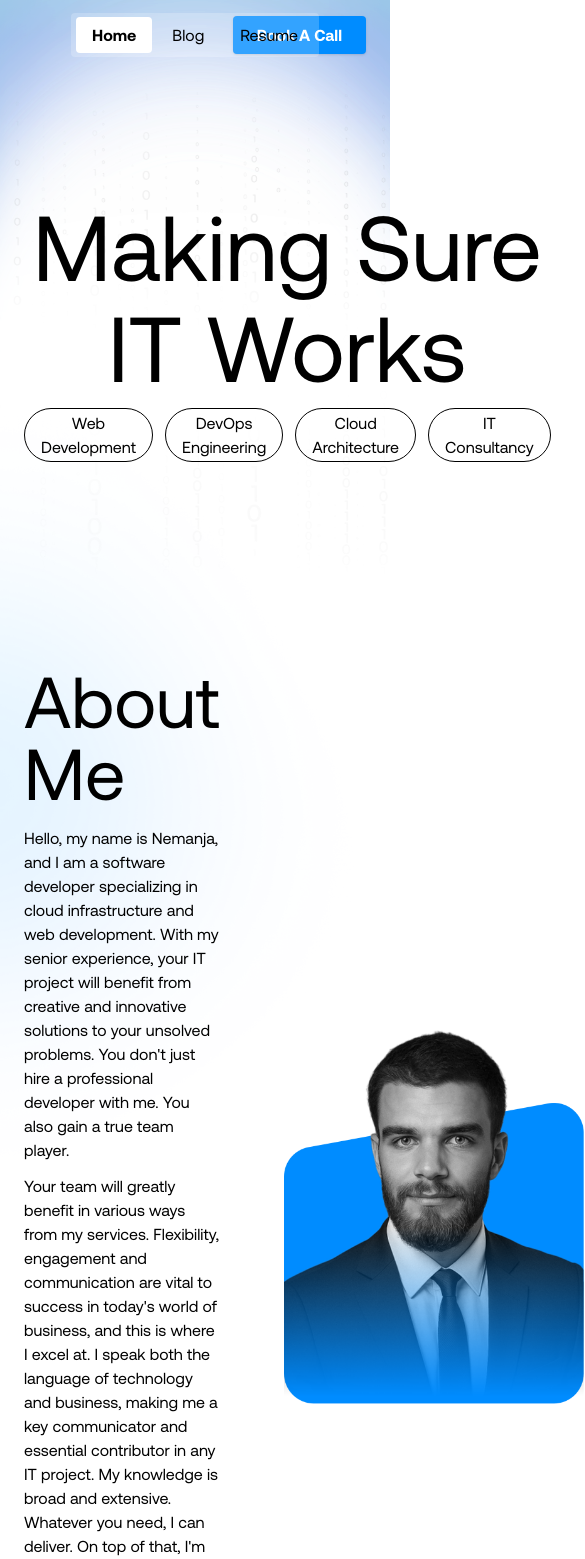
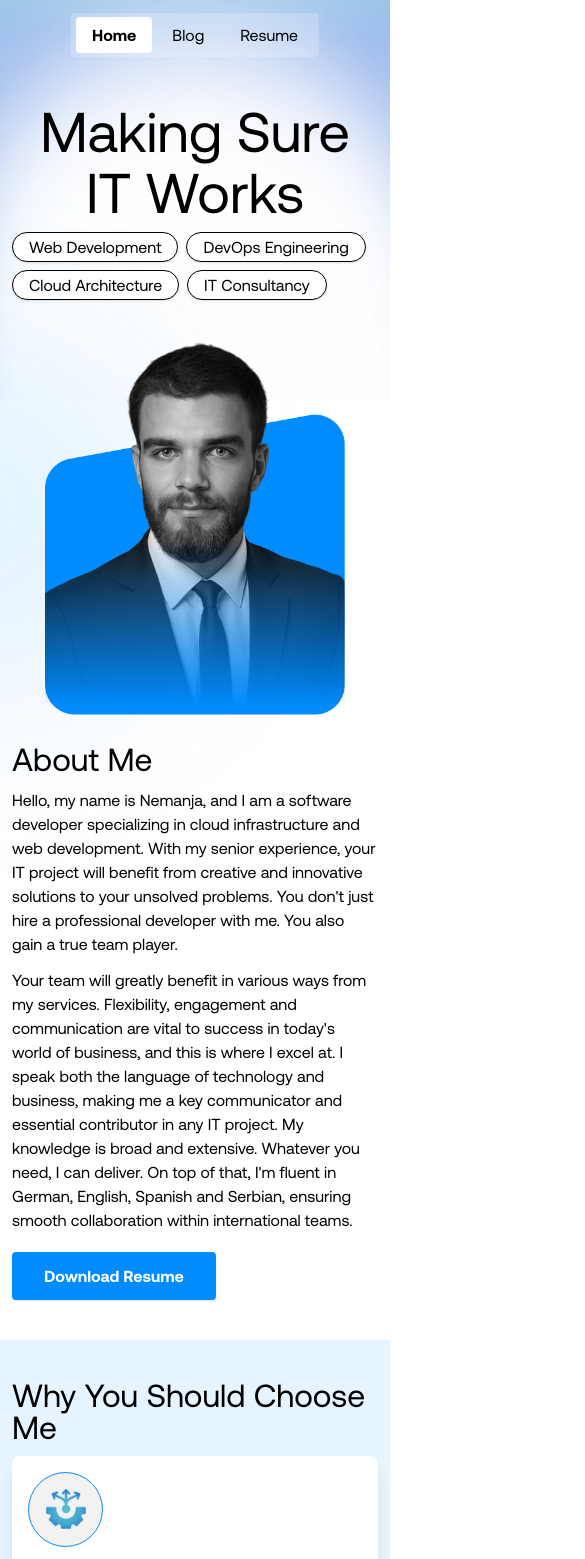
Before and after one commit to NemanjaTomic57/tonit.dev, a Next.js app in the folder frontend/: page / in a window 390 px wide. Shown: the top 1559 px of the page, 585 px wide, since content can reach past the window. Built offline with nearby package versions, Linux system fonts and the light colour scheme.

Commit message:
frontend: make responsive

```diff
--- a/frontend/package.json
+++ b/frontend/package.json
@@ -18,6 +18,7 @@
         "react": "19.1.0",
         "react-dom": "19.1.0",
         "react-hook-form": "^7.62.0",
+        "swiper": "^11.2.10",
         "zod": "^4.1.5"
     },
     "devDependencies": {
--- a/frontend/src/app/globals.css
+++ b/frontend/src/app/globals.css
@@ -33,6 +33,12 @@
     --container-sm-vert: 90px;
 }
 
+@media (max-width: 640px) {
+    :root {
+        --container-sm-vert: 40px;
+    }
+}
+
 @theme inline {
     --color-primary: var(--primary);
     --color-primary-tint: var(--primary-tint);
@@ -56,37 +62,32 @@ body {
 
 /*------ CONTAINERS ------*/
 .container-sm {
-    @apply px-6 max-w-[1200px] mx-auto;
+    @apply px-3 md:px-6 max-w-[1200px] mx-auto;
 }
 
 .container {
-    @apply px-6 max-w-full;
+    @apply px-3 md:px-6 max-w-full;
 }
 
 /*------ HEADINGS & TYPOGRAPHY ------*/
 h1 {
-    font-size: 5.75rem;
-    line-height: 6.35rem;
+    @apply leading-[3.8rem] sm:leading-[6.15rem] text-[3.5rem] sm:text-[5.75rem];
 }
 
 h2 {
-    font-size: 4.5rem;
-    line-height: 4.5rem;
-    margin-bottom: 1rem;
+    @apply mb-3 md:mb-4 leading-[2rem] sm:leading-[2.8rem] md:leading-[3.8rem] lg:leading-[4.5rem] text-[2rem] sm:text-[2.8rem] md:text-[3.6rem] lg:text-[4.5rem];
 }
 
 h3 {
-    font-size: 2.875rem;
     font-weight: 700;
-    line-height: 3rem;
     margin-bottom: 1.6rem;
+    @apply mb-4 sm:mb-6 leading-[1.8rem] sm:leading-[2.4rem] lg:leading-[3rem] text-[1.6rem] sm:text-[2.4rem] lg:text-[2.875rem];
 }
 
 h5 {
-    font-size: 1.4rem;
     font-weight: 700;
-    line-height: 1.6rem;
     margin-bottom: 0.8rem;
+    @apply leading-[1.2rem] lg:leading-[1.6rem] text-[1.3rem] lg:text-[1.4rem];
 }
 
 p {
@@ -102,7 +103,7 @@ ul.blue-checkmark {
 ul.blue-checkmark li {
     position: relative;
     padding-left: 34px;
-    margin-bottom: 10px;
+    margin-bottom: 12px;
 }
 
 ul.blue-checkmark li::before {
@@ -137,3 +138,24 @@ ul.blue-checkmark li::before {
 .shadow-top {
     box-shadow: 0px -0.5px 2px rgba(0, 0, 0, 0.1);
 }
+
+.shadow-card {
+    box-shadow:
+        0 1px 3px rgba(0, 0, 0, 0.12),
+        0 1px 2px rgba(0, 0, 0, 0.24);
+}
+
+/*------ SWIPER ------*/
+.swiper-slide {
+    height: auto !important;
+}
+
+.tech-stack {
+    overflow-y: visible !important;
+    padding-inline: 16px !important;
+    padding-bottom: 14px !important;
+}
+
+.tech-stack .swiper-pagination {
+    translate: 0 24px;
+}
--- a/frontend/src/app/page.tsx
+++ b/frontend/src/app/page.tsx
@@ -15,8 +15,8 @@ export default function Home() {
 
     return (
         <>
-            <div className="h-[60dvh] relative">
-                <div className="absolute w-full h-full -z-10">
+            <div className="mt-8 sm:mt-0 sm:h-[60dvh] relative">
+                <div className="absolute w-full h-full -z-10 hidden sm:block">
                     <Image
                         src="/images/hero__binary-code.png"
                         alt="Streaming binary code"
@@ -24,7 +24,7 @@ export default function Home() {
                         className="w-full h-full object-cover"
                     />
                 </div>
-                <div className="absolute h-[600px] w-[800px] left-1/2 -translate-x-1/2 -z-10">
+                <div className="absolute md:h-[600px] md:w-[800px] left-1/2 -translate-x-1/2 -z-10 hidden sm:block">
                     <Image
                         src="/images/hero__ellipses-white.png"
                         alt=""
@@ -32,14 +32,14 @@ export default function Home() {
                         className="w-full h-full object-cover"
                     />
                 </div>
-                <div className="container grid absolute place-items-center top-2/8 left-1/2 -translate-x-1/2 text-center">
+                <div className="container sm:grid sm:absolute place-items-center top-2/8 left-1/2 sm:-translate-x-1/2 sm:text-center">
                     <h1>Making Sure</h1>
                     <h1 className="mb-2">IT Works</h1>
-                    <div className="flex gap-3">
+                    <div className="flex gap-2 flex-wrap">
                         {heroItems.map((item, index) => (
                             <p
                                 key={index}
-                                className="border-1 rounded-full px-4 py-0.5"
+                                className="border-1 rounded-full px-4 py-0.5 m-0! bg-background shadow-sm"
                             >
                                 {item}
                             </p>
@@ -57,7 +57,7 @@ export default function Home() {
                         width={400}
                     />
                 </div>
-                <div className="grid grid-cols-[1fr_300px] lg:grid-cols-[1fr_400px] items-center gap-16 container-sm mx-auto py-container-sm-vert">
+                <div className="grid md:grid-cols-[1fr_300px] lg:grid-cols-[1fr_400px] items-center gap-6 sm:gap-8 lg:gap-16 container-sm mx-auto py-container-sm-vert">
                     <div>
                         <h2>About Me</h2>
                         <p>{introText0}</p>
@@ -69,13 +69,15 @@ export default function Home() {
                             Download Resume
                         </Button>
                     </div>
-                    <Image src={headshot} alt="Headshot of Nemanja Tomic" />
+                    <div className="row-start-1 md:row-start-auto max-w-[300px] md:max-w-full justify-self-center">
+                        <Image src={headshot} alt="Headshot of Nemanja Tomic" />
+                    </div>
                 </div>
             </div>
 
             <div className="bg-primary-tint ">
                 <div className="container-sm py-container-sm-vert">
-                    <div className="flex justify-between items-end mb-8">
+                    <div className="justify-between items-end mb-8 hidden sm:flex">
                         <div>
                             <h2 className="mb-0!">Why You Should</h2>
                             <h2 className="mb-0!">Choose Me</h2>
@@ -88,13 +90,15 @@ export default function Home() {
                         </Button>
                     </div>
 
-                    <div className="grid grid-cols-2 gap-3 lg:grid-cols-4">
+                    <h2 className="sm:hidden">Why You Should Choose Me</h2>
+
+                    <div className="grid sm:grid-cols-2 gap-3 lg:grid-cols-4">
                         {whyYouShouldChooseMe.map((item, index) => (
                             <div
                                 key={index}
-                                className="shadow-lg rounded-lg p-4 pb-6 bg-background group hover:-translate-y-1.5 lg:hover:-translate-y-3 transition-all duration-200"
+                                className="shadow-lg rounded-lg p-4 pb-6 bg-background group sm:hover:-translate-y-1.5 lg:hover:-translate-y-3 transition-all duration-200"
                             >
-                                <div className="grid place-items-center h-[75px] w-[75px] mb-6 bg-foreground/5 border-1 border-primary rounded-full group-hover:bg-primary-tint transition-all duration-200">
+                                <div className="grid place-items-center h-[75px] w-[75px] mb-3 sm:mb-6 bg-foreground/5 border-1 border-primary rounded-full group-hover:bg-primary-tint transition-all duration-200">
                                     <div className="relative h-[40px] w-[40px]">
                                         <Image
                                             src={item.icon}
@@ -114,21 +118,25 @@ export default function Home() {
             <TechStack />
 
             <div className="bg-primary-tint">
-                <div className="container-sm py-container-sm-vert grid grid-cols-2 items-center gap-8">
-                    <Image src={teamMeeting} alt="Team working on a project" />
+                <div className="container-sm py-container-sm-vert grid md:grid-cols-2 items-center gap-8">
+                    <Image
+                        src={teamMeeting}
+                        alt="Team working on a project"
+                        className="justify-self-center"
+                    />
 
                     <div>
                         <h2>My Risk-Free Promise</h2>
                         <p>{satisfactionGuarantee0}</p>
                         <p>{satisfactionGuarantee1}</p>
-                        <p className="font-bold text-primary">
+                        <p className="font-bold text-primary mb-0!">
                             Together, We Can Do It!
                         </p>
                     </div>
                 </div>
             </div>
 
-            <div className="container-sm py-container-sm-vert grid grid-cols-[1.2fr_1fr] items-center gap-16">
+            <div className="container-sm py-container-sm-vert grid lg:grid-cols-[1.2fr_1fr] items-center gap-16">
                 <div>
                     <h2 className="pb-2">Experience And Education</h2>
                     <ul className="blue-checkmark">
@@ -138,14 +146,18 @@ export default function Home() {
                     </ul>
 
                     <Button
-                        className="btn-fill-primary btn-lg mt-2"
+                        className="btn-fill-primary btn-lg mt-8"
                         onClick={() => setShowResumePopup(true)}
                     >
                         Download Resume
                     </Button>
                 </div>
 
-                <Image src={codeSnippet} alt="Team working on a project" />
+                <Image
+                    src={codeSnippet}
+                    alt="Team working on a project"
+                    className="hidden lg:block"
+                />
             </div>
         </>
     );
--- a/frontend/src/components/header.tsx
+++ b/frontend/src/components/header.tsx
@@ -24,13 +24,13 @@ export default function Header() {
                     <Image src="/images/hero__overlay.png" alt="" fill />
                 </div>
                 <div className="container flex h-[70px] w-full justify-end items-center">
-                    <div className="absolute gap-1 left-1/2 top-1/2 -translate-1/2 flex bg-white-transparent-tint  rounded-sm py-[4px] px-[5px]">
+                    <div className="absolute gap-1 left-1/2 top-1/2 -translate-1/2 flex bg-white-transparent-tint rounded-sm py-[4px] px-[5px]">
                         {navItems.map((item, index) => (
                             <Link
                                 key={index}
                                 href={item.href}
                                 className={clsx(
-                                    "py-1.5 px-4  rounded-sm",
+                                    "py-1.5 px-4 rounded-sm transition-colors duration-200",
                                     pathname === item.href
                                         ? "font-bold bg-background"
                                         : "hover:bg-white-transparent-tone",
@@ -41,14 +41,14 @@ export default function Header() {
                         ))}
                         <button
                             onClick={() => setShowResumePopup(true)}
-                            className="py-1.5 px-4 hover:bg-white-transparent-tone rounded-sm cursor-pointer"
+                            className="py-1.5 px-4 hover:bg-white-transparent-tone rounded-sm cursor-pointer transition-colors duration-200"
                         >
                             Resume
                         </button>
                     </div>
                     <Button
                         href={routes.contact}
-                        className="btn-fill-primary btn-base"
+                        className="btn-fill-primary btn-base hidden sm:block"
                     >
                         Book A Call
                     </Button>
--- a/frontend/src/components/resumePopup.tsx
+++ b/frontend/src/components/resumePopup.tsx
@@ -37,9 +37,9 @@ export default function ResumePopup({ show, setShow }: Props) {
                     <Overlay />
                     <div
                         ref={ref}
-                        className="fixed p-18 top-3/7 left-1/2 -translate-1/2 rounded-4xl bg-white/80 border-1 border-gray-tint z-50 w-[700px]"
+                        className="fixed p-4 sm:p-6 md:p-18 inset-0 m-auto rounded-2xl md:rounded-4xl bg-white/80 border-1 border-gray-tint z-50 w-[310px] sm:w-[480px] md:w-[700px] h-fit"
                     >
-                        <p className="text-center text-3xl mb-8">
+                        <p className="text-center md:text-3xl mb-8">
                             Enter your email to receive my resume and my
                             certifications for free!
                         </p>
--- a/frontend/src/components/ui/button.tsx
+++ b/frontend/src/components/ui/button.tsx
@@ -11,7 +11,7 @@ interface Props {
 
 export default function Button({ href, onClick, className, children }: Props) {
     const btnClassName =
-        "rounded-sm font-bold cursor-pointer transition-all transition-duration-200";
+        "block rounded-sm font-bold cursor-pointer transition-all transition-duration-200";
 
     return (
         <>
```
Also changed, not shown: frontend/src/components/techStack.tsx (+40 -3 lines), frontend/src/components/ui/inputText.tsx (+8 -5 lines), frontend/src/components/ui/inputValidationError.tsx (+14 -6 lines), 1 other file (tests, documents, lock files or other folders).
